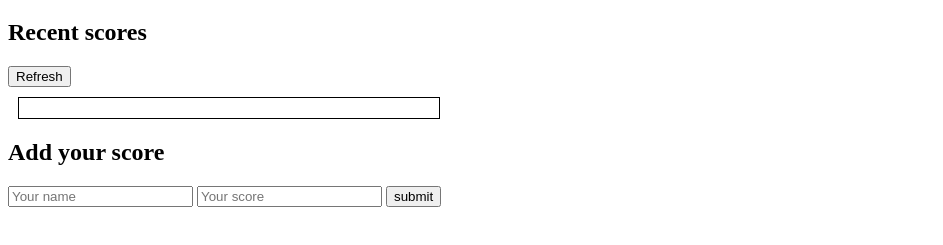
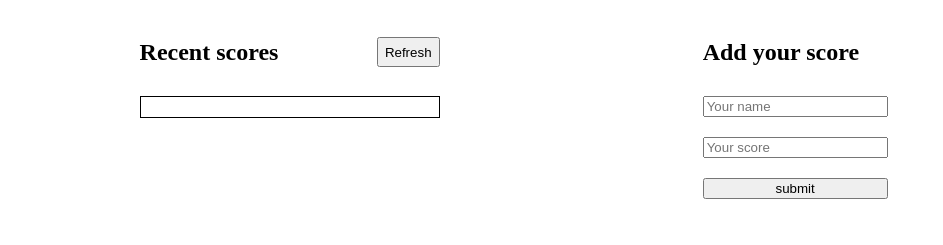
Before and after one commit to Sanja969/Leaderboard, a website built with webpack: page src/index.html in a window 1280 px wide. Shown: the part 61-306 px from the top of the page, without its empty margins (0-943 px from the left). Built offline with nearby package versions, Linux system fonts and the light colour scheme.

Commit message:
add styling

```diff
--- a/src/index.html
+++ b/src/index.html
@@ -8,9 +8,13 @@
   <body>
     <main>
       <h1>Leaderboard</h1>
-      <section>
+      <div class="content">
+        <section class="leftSide">
+          <div class="scoresHead">
             <h2>Recent scores</h2>
             <button id="refresh">Refresh</button>
+          </div>
+
           <div class="scores">
 
           </div>
@@ -21,6 +25,8 @@
           <input type="text" placeholder="Your score" required id="score">
           <input type="submit" value="submit" id="submit">
         </form>
+      </div>
+
     </main>
   </body>
 </html>
--- a/src/style.css
+++ b/src/style.css
@@ -1,10 +1,42 @@
 .scores {
   border: 1px solid black;
-  margin: 10px;
-  width: 400px;
+  margin: 10px 0;
   padding: 10px;
 }
 
 li {
   list-style: none;
 }
+
+main {
+
+}
+
+.content {
+  display: flex;
+  width: 80%;
+  justify-content: space-around;
+}
+
+form {
+  display: flex;
+  flex-direction: column;
+}
+
+input {
+  margin: 10px 0;
+}
+
+.leftSide {
+  width: 300px;
+}
+
+.scoresHead {
+  display: flex;
+  align-items: center;
+  justify-content: space-between;
+}
+
+button {
+  height: 30px;
+}
```
Also changed, not shown: dist/index.html. Lines whose indentation alone changed are shown as unchanged.
